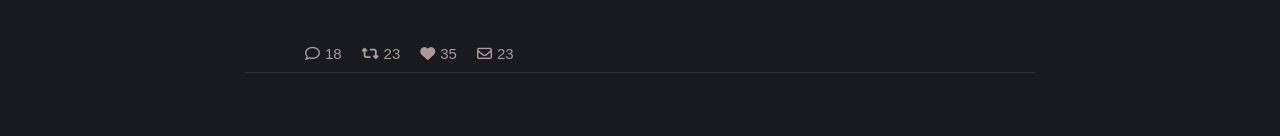
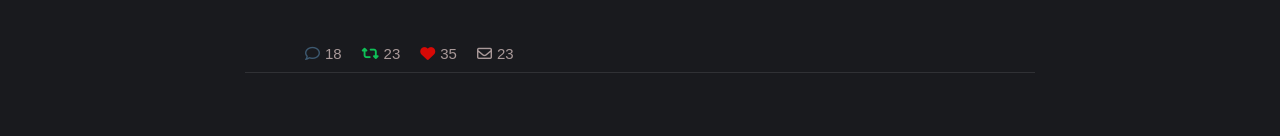
Before and after one commit to mujibsardar/just_examples, a React (Create React App) app in the folder frontend/: page / in a window 1280 px wide. Shown: the part 814-950 px from the top of the page. Built offline with nearby package versions, Linux system fonts and the light colour scheme.

Commit message:
add color to social icons on homefeed

```diff
--- a/frontend/src/components/Feed/style.css
+++ b/frontend/src/components/Feed/style.css
@@ -91,3 +91,15 @@ body {
 .socialFeature span {
     margin-left: 5px;
 }
+
+.fa-retweet:before {
+    color: #0fc057;
+}
+
+.fa-comment:before {
+    color: #3d5970;
+}
+
+.fa-heart:before {
+    color: #d70906;
+}
```
